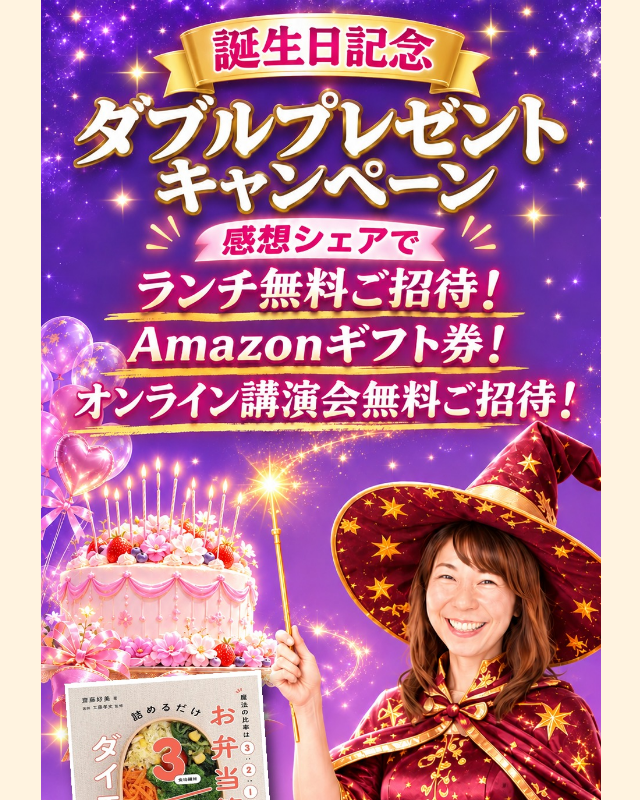
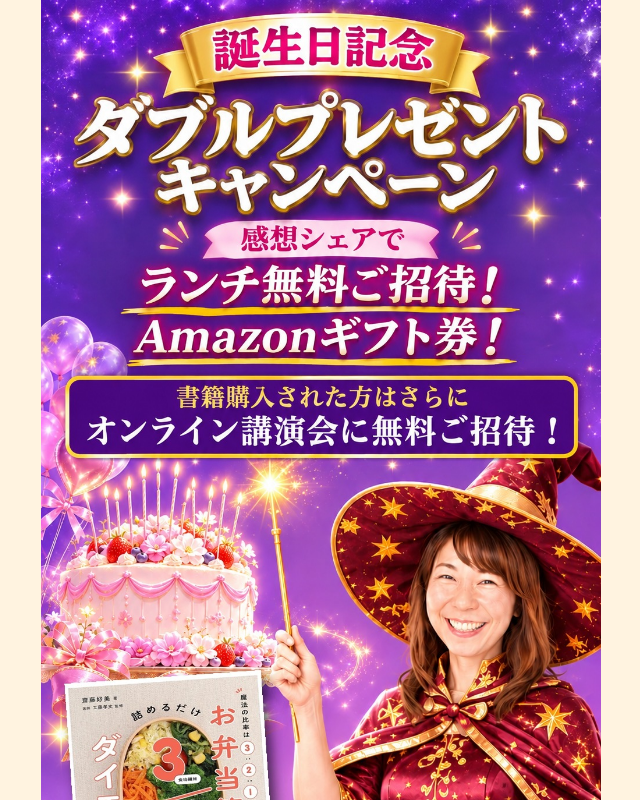
Before and after one commit to yoshimin3/birthday-lp, a plain HTML site: page index.html in a window 1280 px wide. Shown: the top 800 px of the page, without its empty margins (319-959 px from the left). Drawn offline with Linux system fonts and the light colour scheme.

Commit message:
トップ画像: 感想シェアと書籍購入特典を分けた版に差し替え

```diff
--- a/index.html
+++ b/index.html
@@ -3,7 +3,7 @@
 .ph{margin:0;padding:80px 20px;text-align:center;background:#FFF3E0;border:3px dashed #F0705A;color:#C0452F;font-weight:700;font-size:20px}
 .btnwrap{padding:24px 20px;background:#FFF3E0;text-align:center}
 .btn{display:block;max-width:440px;margin:0 auto;padding:20px;background:#F0583F;color:#fff;font-weight:800;font-size:20px;text-decoration:none;border-radius:999px;box-shadow:0 6px 0 #C0452F}
-</style></head><body><div class="lp"><img src="img/01-top.jpg" alt="今年の福をゲット！ 誕生日記念 ダブルプレゼントキャンペーン">
+</style></head><body><div class="lp"><img src="img/01-top-v2.jpg" alt="誕生日記念 ダブルプレゼントキャンペーン 感想シェアでランチ無料ご招待・Amazonギフト券。書籍購入された方はさらにオンライン講演会に無料ご招待">
 <img src="img/03-58sai.jpg" alt="この度、58歳の誕生日を迎え 日頃の感謝を伝えたい！ ダブルキャンペーンを開催します！">
 <img src="img/04-campaign1.jpg" alt="1、感想シェアキャンペーン 感想最優秀の3名さまをランチに無料ご招待！ 優秀賞の5名さまにはAmazonギフト券2,000円分プレゼント！">
 <div class="btnwrap"><a class="btn" href="https://docs.google.com/forms/d/e/1FAIpQLSeAr7ut-_t5TcOrUJz2AYpTEXowMa7kaFtGmN_ZpW3vWHBCSQ/viewform" target="_blank" rel="noopener">応募はこちら（感想シェア）</a></div>
```
Also changed, not shown: img/01-top-v2.jpg (added), img/01-top.jpg (deleted).
